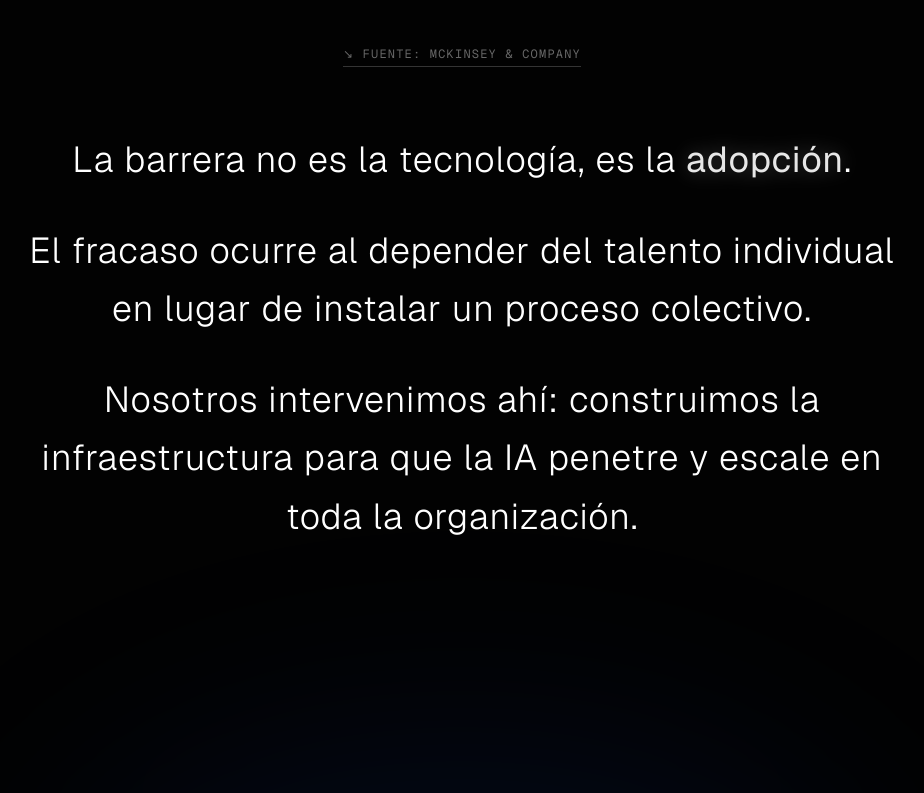
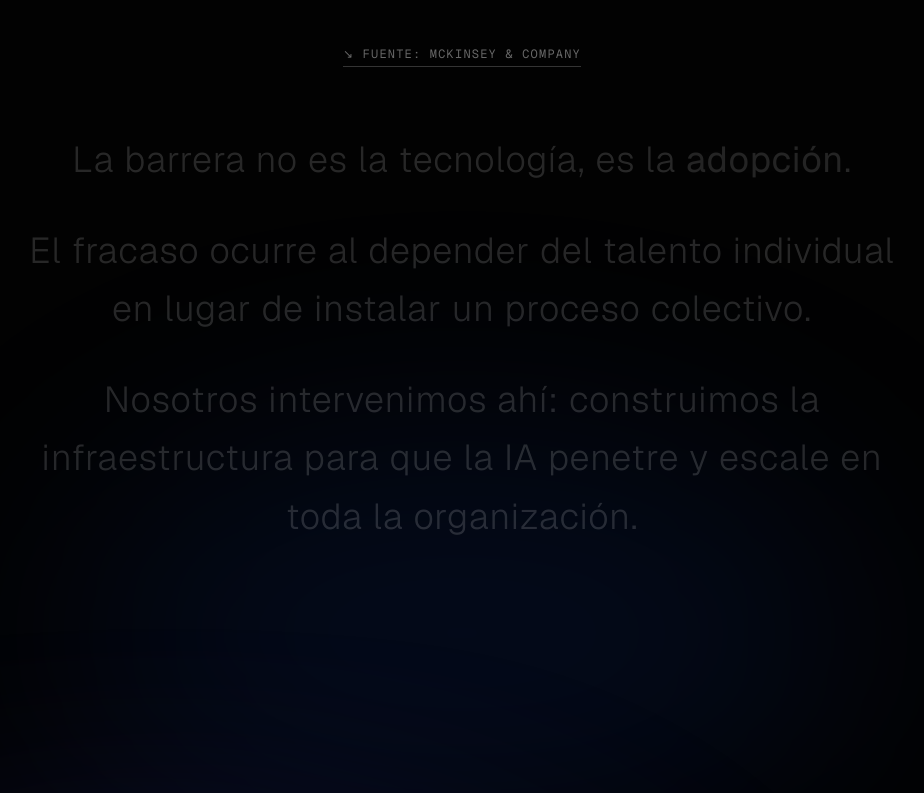
Before and after one commit to breajp/hike-landing, a Next.js app: page / in a window 1280 px wide. Shown: the part 1207-2000 px from the top of the page, without its empty margins (178-1102 px from the left). Built offline with nearby package versions, Linux system fonts and the light colour scheme.

Commit message:
Fix manifesto scroll reveal animations and spacing

```diff
--- a/src/components/ManifestoSection.tsx
+++ b/src/components/ManifestoSection.tsx
@@ -8,15 +8,15 @@ export default function ManifestoSection() {
     const containerRef = useRef<HTMLDivElement>(null);
     const { scrollYProgress } = useScroll({
         target: containerRef,
-        offset: ["start center", "end center"]
+        offset: ["start 0.4", "end 0.6"]
     });
 
-    const opacity1 = useTransform(scrollYProgress, [0, 0.2], [0.15, 1]);
-    const opacity2 = useTransform(scrollYProgress, [0.3, 0.5], [0.15, 1]);
-    const opacity3 = useTransform(scrollYProgress, [0.6, 0.8], [0.15, 1]);
+    const opacity1 = useTransform(scrollYProgress, [0, 0.2, 0.35], [0.15, 1, 0.15]);
+    const opacity2 = useTransform(scrollYProgress, [0.35, 0.5, 0.65], [0.15, 1, 0.15]);
+    const opacity3 = useTransform(scrollYProgress, [0.65, 0.85, 1], [0.15, 1, 1]);
 
     return (
-        <section ref={containerRef} className="relative z-20 bg-transparent overflow-hidden h-[200vh]">
+        <section ref={containerRef} className="relative z-20 bg-transparent overflow-hidden h-[160vh]">
             <div className="max-w-5xl mx-auto text-center sticky top-0 h-screen flex flex-col items-center justify-center px-6 lg:px-12 z-10 w-full">
                 <div className="space-y-6 w-full">
                     <div className="inline-flex items-center gap-2 px-4 py-2 rounded-full border border-white/10 bg-white/5 backdrop-blur-md mb-8">
```
